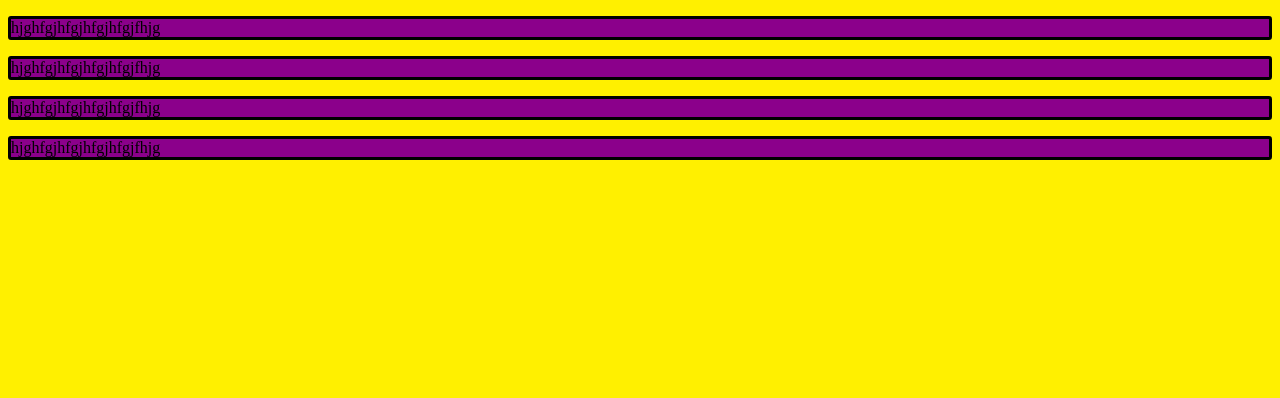
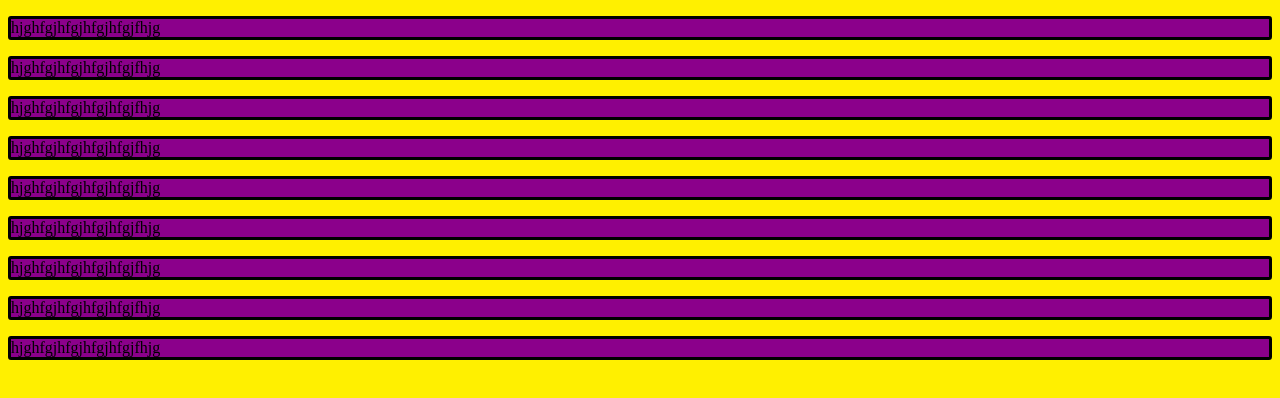
Before and after one commit to Derek777/Second, a website: page app/index.html in a window 1280 px wide. Drawn offline with Linux system fonts and the light colour scheme.

```diff
--- a/app/index.html
+++ b/app/index.html
@@ -13,5 +13,10 @@
 <p>hjghfgjhfgjhfgjhfgjfhjg</p>
 <p>hjghfgjhfgjhfgjhfgjfhjg</p>
 <p>hjghfgjhfgjhfgjhfgjfhjg</p>
+<p>hjghfgjhfgjhfgjhfgjfhjg</p>
+<p>hjghfgjhfgjhfgjhfgjfhjg</p>
+<p>hjghfgjhfgjhfgjhfgjfhjg</p>
+<p>hjghfgjhfgjhfgjhfgjfhjg</p>
+<p>hjghfgjhfgjhfgjhfgjfhjg</p>
 </body>
 </html>
```
